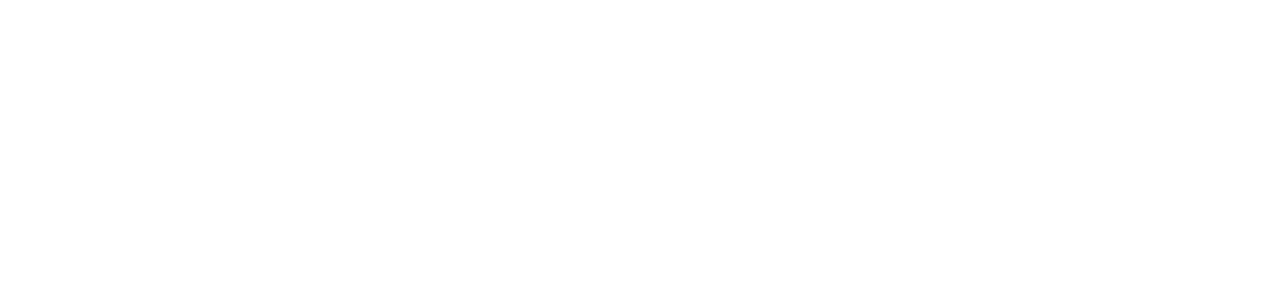
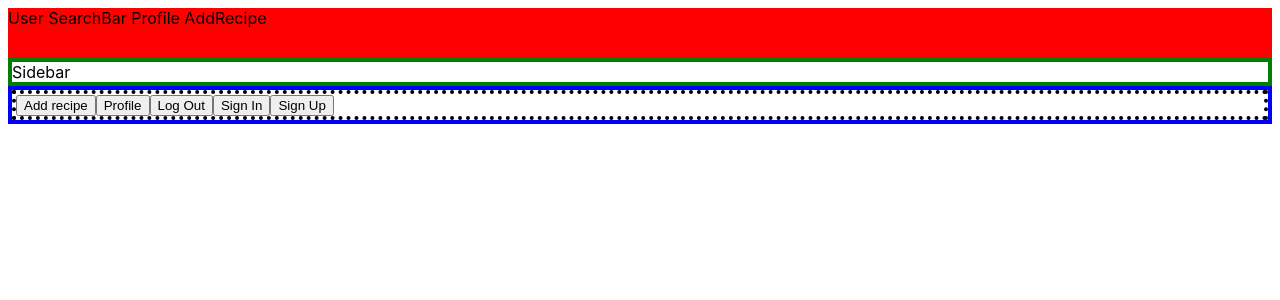
Before and after one commit to glebandrew/recipe-app, a React (Create React App) app: page /dashboard in a window 1280 px wide. Before the commit this address had no page. Shown: the top 300 px of the page. Built offline with nearby package versions, Linux system fonts and the light colour scheme.

Commit message:
made application structure

```diff
--- a/src/App.tsx
+++ b/src/App.tsx
@@ -1,21 +1,27 @@
-import { Routes, Route} from "react-router-dom";
-import { SignIn } from "./SignIn";
-import { Dashboard } from "./Dashboard";
-import { AddRecipe } from "./AddRecipe";
-import {DetailRecipe} from "./DetailRecipe"
-import { SignUp } from "./SignUp";
-import { Profile } from "./Profile";
+import { FC } from "react"
+import { Routes, Route } from "react-router-dom"
+import { SignIn } from "./SignIn"
+import { Dashboard } from "./Dashboard"
+import { AddRecipe } from "./AddRecipe"
+import { DetailRecipe } from "./DetailRecipe"
+import { SignUp } from "./SignUp"
+import { Profile } from "./Profile"
+import { Layout } from "./Layout"
+import { NotFound } from "./NotFound"
 
-export const App = () => {
-
-  return (
-    <Routes>
-      <Route path="/" element={<Dashboard />} />
-      <Route path="/recipe/:recipeId" element={<DetailRecipe />} />
-      <Route path="profile" element={<Profile />} />
-      <Route path="signin" element={<SignIn />} />
-      <Route path="signup" element={<SignUp />} />
-      <Route path="addrecipe" element={<AddRecipe />} />
-    </Routes>
-  );
-};
+export const App:FC = () => {
+	return (
+		<Routes>
+			<Route path="/" element={<Layout />} >
+				<Route index element={<Dashboard />} />
+				<Route path="dashboard" element={<Dashboard />} />
+				<Route path="recipe/:recipeId" element={<DetailRecipe />} />
+				<Route path="profile" element={<Profile />} />
+				<Route path="addrecipe" element={<AddRecipe />} />
+			</Route>
+			<Route path="/signin" element={<SignIn />} />
+			<Route path="/signup" element={<SignUp />} />
+			<Route path='*' element={<NotFound />} />
+		</Routes>
+	)
+}
--- a/src/Dashboard.tsx
+++ b/src/Dashboard.tsx
@@ -1,16 +1,13 @@
 import { useState, useEffect } from "react"
 import { useNavigate } from "react-router-dom"
 import axios from "axios"
+import styled from 'styled-components'
 import { Recipe } from "./Recipe"
 
 export const Dashboard = () => {
     const [recipes, setRecipes] = useState([])
     const [logOutStatus, setLogOutStatus] = useState(false)
-    const logOut = useNavigate()
-    const signIn = useNavigate()
-    const addRecipe = useNavigate()
     const redirect = useNavigate()
-
 
     useEffect(() => {
         const fetchData = async () => {
@@ -44,29 +41,17 @@
     },[logOutStatus])
 
     const handleLogOut = () => {
-        logOut('/')
+        redirect('/')
         setLogOutStatus((logOutStatus) => !logOutStatus)
     }
-    const handleSignIn = () => {
-        signIn('signin')
-    }
-    const handleSignUp = () => {
-        signIn('signup')
-    }
-    const handleAddRecipe = () => {
-        addRecipe('addrecipe')
-    }
-
-    const handleDetail = (recipeId: string) => {
-        redirect(`/recipe/${recipeId}`)
-    }
-
-    const handleProfile = () => {
-        redirect(`profile`)
-    }
+    const handleSignIn = () => redirect('/signin')
+    const handleSignUp = () => redirect('/signup')
+    const handleAddRecipe = () => redirect('addrecipe')
+    const handleDetail = (recipeId: string) => redirect(`recipe/${recipeId}`)
+    const handleProfile = () => redirect(`profile`)
 
     return (
-    <div>
+        <Section>
             {
                 recipes?.map((recipe: any) => {
                     return (
@@ -81,6 +66,10 @@
             <button onClick={handleLogOut}>Log Out</button>
             <button onClick={handleSignIn}>Sign In</button>
             <button onClick={handleSignUp}>Sign Up</button>
-    </div>
+        </Section>
     )
 }
+
+const Section = styled.section`
+    border: 4px dotted black;
+`
--- /dev/null
+++ b/src/Header.tsx
@@ -0,0 +1,19 @@
+import { FC } from 'react'
+import styled from 'styled-components'
+
+export const Header:FC = () => {
+    return (
+        <HeaderApp>
+            User
+            SearchBar
+            Profile
+            AddRecipe
+        </HeaderApp>
+    )
+}
+
+const HeaderApp = styled.header`
+    width: 100%;
+    height: 50px;
+    background: red;
+`
--- /dev/null
+++ b/src/Layout.tsx
@@ -0,0 +1,24 @@
+import { FC } from 'react'
+import { Outlet } from 'react-router-dom'
+import styled from 'styled-components'
+import { Header } from './Header'
+import { Sidebar } from './Sidebar'
+
+export const Layout:FC = () => {
+    return (
+        <Container>
+            <Header />
+            <Sidebar />
+            <Main>
+                <Outlet />
+            </Main>
+        </Container>
+    )
+}
+
+const Container = styled.div`
+
+`
+const Main = styled.main`
+    border: 4px solid blue;
+`
--- /dev/null
+++ b/src/NotFound.tsx
@@ -0,0 +1,7 @@
+import { FC } from 'react'
+
+export const NotFound:FC = () => {
+    return (
+        <div>404</div>
+    )
+}
--- a/src/Recipe.tsx
+++ b/src/Recipe.tsx
@@ -7,7 +7,7 @@
 
 export const Recipe:FC<Iprop>  = ({title, descr}) => {
     return (
-        <div style={{border: 'solid 1px white'}}>
+        <div style={{border: 'solid 4px violet'}}>
             <h2>{title}</h2>
             <p>{descr}</p>
         </div>
--- /dev/null
+++ b/src/Sidebar.tsx
@@ -0,0 +1,12 @@
+import { FC } from 'react'
+import styled from 'styled-components'
+
+export const Sidebar:FC = () => {
+    return (
+        <Aside>Sidebar</Aside>
+    )
+}
+
+const Aside = styled.aside`
+    border: 4px solid green;
+`
--- a/src/SignIn.tsx
+++ b/src/SignIn.tsx
@@ -44,20 +44,15 @@
 		}
 	},[dataPost, redirect, signInStatus])
 
-	const google = async () => {
+	const googleAuth = async () => {
 		const googleLoginUrl = 'http://localhost:3000/user/google'
-		const newWindow = window.open(
-			googleLoginUrl,
-			"_blank",
-      "width: 500, height: 600"
-		)
-    setTimeout(() => {
-      localStorage.setItem('token',Cookies.get('auth_token') as string)
-      redirect('/')
-      newWindow?.close()
-    },4000)
+		const newWindow = window.open(googleLoginUrl,"_blank","width: 600, height: 700")
+		setTimeout(() => {
+			localStorage.setItem('token',Cookies.get('auth_token') as string)
+			redirect('/')
+			newWindow?.close()
+		}, 4000)
 	}
-
 
 	const onSubmit = (data: SetStateAction<{}>) => {
 		setDataPost(data)
@@ -96,7 +91,7 @@
 			{
 				errorMessage ? <ErrorPromise>Такого пользователя не существует</ErrorPromise> : null
 			}
-			<button onClick={google}>Gooooogle</button>
+			<button onClick={googleAuth}>Gooooogle</button>
 		</Container>
   	)
 }
@@ -116,7 +111,11 @@
 	width: 365px;
 `
 const Title = styled.h1`
-
+	margin: 0;
+	padding: 0;
+	font-weight: 500;
+	font-size: 25px;
+    color: #344472;
 `
 const Label = styled.label`
 	width: 365px;
--- a/src/SignUp.tsx
+++ b/src/SignUp.tsx
@@ -44,8 +44,9 @@
 					const { token } = res.data
 					localStorage.setItem("token", token)
 				})
-				.catch(() => showErrorMessage(true))
-			setSignUpStatus(false)
+				.catch((error) => {
+					if (error.response) showErrorMessage(true)
+				})
 		}
 	},[dataPost, signUpStatus])
 
```
Lines whose indentation alone changed are shown as unchanged.
